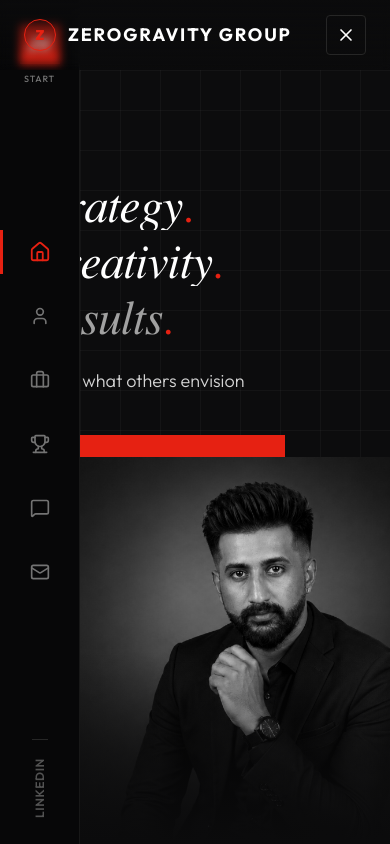
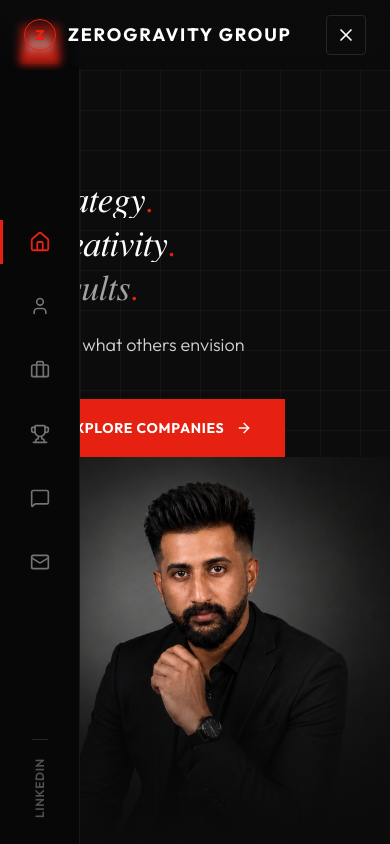
Before and after one commit to Yogeshthangm/zg-group, a React (Vite) app: page / in a window 390 px wide. Built offline with nearby package versions, Linux system fonts and the light colour scheme.

Commit message:
change image colour

```diff
--- a/src/App.jsx
+++ b/src/App.jsx
@@ -252,9 +252,8 @@ export default function App() {
         {/* Top Brand Logo Container */}
         <div className="flex flex-col items-center gap-1 cursor-pointer" onClick={() => navigateTo('hero')}>
           <div className="w-10 h-10 flex items-center justify-center bg-brand-red text-white font-outfit font-black text-lg">
-            JV
+            ZG
           </div>
-          <span className="text-[9px] text-neutral-500 font-medium tracking-widest mt-1">START</span>
         </div>
 
         {/* Middle Navigation Icons */}
@@ -303,19 +302,19 @@ export default function App() {
               <div className="max-w-xl">
                 {/* Staggered Serif Word Reveals (IvyPresto heading style) */}
                 <div className="mb-6 font-serif italic">
-                  <div className="line-mask block text-5xl md:text-7xl lg:text-8xl tracking-tight text-white mb-2 leading-none">
+                  <div className="line-mask block text-4xl md:text-7xl lg:text-8xl tracking-tight text-white mb-2 leading-none">
                     <span className="inline-block animate-reveal">
                       Strategy<span className="text-brand-red">.</span>
                     </span>
                   </div>
                   <br />
-                  <div className="line-mask block text-5xl md:text-7xl lg:text-8xl tracking-tight text-white mb-2 leading-none">
+                  <div className="line-mask block text-4xl md:text-7xl lg:text-8xl tracking-tight text-white mb-2 leading-none">
                     <span className="inline-block animate-reveal stagger-1">
                       Creativity<span className="text-brand-red">.</span>
                     </span>
                   </div>
                   <br />
-                  <div className="line-mask block text-5xl md:text-7xl lg:text-8xl tracking-tight text-neutral-400 leading-none">
+                  <div className="line-mask block text-4xl md:text-7xl lg:text-8xl tracking-tight text-neutral-400 leading-none">
                     <span className="inline-block animate-reveal stagger-2">
                       Results<span className="text-brand-red">.</span>
                     </span>
@@ -363,11 +362,11 @@ export default function App() {
               <img
                 src="/md_hero_portrait.jpg"
                 alt="Julian Vance Portrait"
-                className="absolute inset-0 w-full h-full object-cover object-center grayscale hover:grayscale-0 transition-all duration-1000 scale-102"
+                className="absolute inset-0 w-full h-full object-cover object-[80%_center] transition-all duration-1000 scale-102"
               />
 
               {/* Editorial bottom detail overlay */}
-              <div className="absolute bottom-10 right-10 z-20 text-right font-outfit select-none pointer-events-none hidden lg:block">
+              <div className="absolute bottom-10 right-25 z-20 text-right font-outfit select-none pointer-events-none hidden lg:block">
                 <span className="text-[10px] tracking-[0.3em] text-neutral-500 font-bold uppercase block mb-1">FOUNDER</span>
                 <span className="text-lg text-white font-extrabold tracking-widest uppercase">ZEROGRAVITY GROUP.</span>
                 <span className="block text-brand-red text-xs mt-1">CHENNAI</span>
@@ -385,7 +384,7 @@ export default function App() {
               <img
                 src="/md_about.jpg"
                 alt="Julian Vance in boardroom"
-                className="absolute inset-0 w-full h-full object-cover object-right grayscale hover:grayscale-0 transition-all duration-1000"
+                className="absolute inset-0 w-full h-full object-cover object-right transition-all duration-1000"
               />
               <div className="absolute bottom-10 left-10 z-20 text-left bg-neutral-950/80 backdrop-blur-md border border-neutral-800 p-6 max-w-sm hidden xl:block">
                 <p className="font-serif italic text-lg text-neutral-200 mb-2">"Behind the lens is where precision meets imagination."</p>
```
